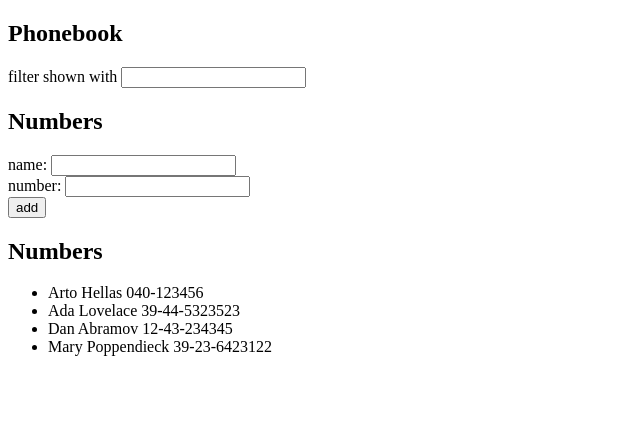
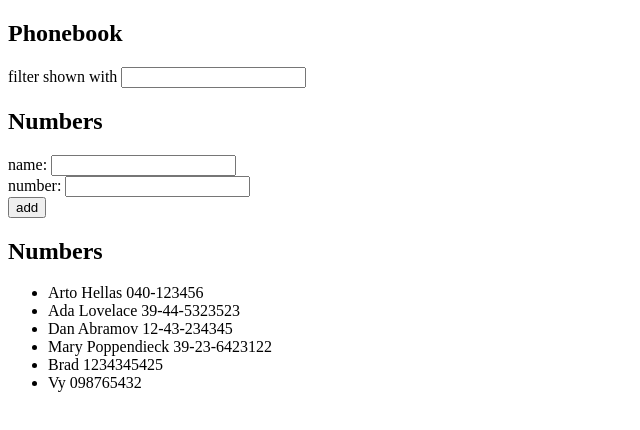
Before and after one commit to BradGrensewich/fullstackopen-exercises, a React (Vite) app in the folder 2/phonebook/: page / in a window 1280 px wide. Shown: the top 430 px of the page, without its empty margins (0-640 px from the left). Built offline with nearby package versions, Linux system fonts and the light colour scheme; data requests are answered from the project's data file.

Commit message:
exercises 2.12 and 2.13

```diff
--- a/2/phonebook/db.json
+++ b/2/phonebook/db.json
@@ -1,5 +1,5 @@
 {
-    "persons":[
+  "persons": [
     {
       "name": "Arto Hellas",
       "number": "040-123456",
@@ -19,6 +19,16 @@
       "name": "Mary Poppendieck",
       "number": "39-23-6423122",
       "id": "4"
+    },
+    {
+      "id": "032d",
+      "name": "Brad",
+      "number": "1234345425"
+    },
+    {
+      "id": "ca01",
+      "name": "Vy",
+      "number": "098765432"
     }
   ]
 }
--- a/2/phonebook/src/App.jsx
+++ b/2/phonebook/src/App.jsx
@@ -1,5 +1,5 @@
 import { useState, useEffect } from 'react';
-import axios from 'axios';
+import personServices from './services/persons';
 
 const Filter = ({ onChange, searchFilter }) => {
 	return (
@@ -60,9 +60,14 @@ const App = () => {
 	const [searchFilter, setSearchFilter] = useState('');
 
 	useEffect(() => {
-		axios.get('http://localhost:3001/persons').then((response) => {
-			setPersons(response.data);
-		});
+		personServices
+			.getAll()
+			.then((initialList) => {
+				setPersons(initialList);
+			})
+			.catch((error) => {
+				console.log('initial fetch failed', error);
+			});
 	}, []);
 
 	const addPerson = (event) => {
@@ -71,6 +76,14 @@ const App = () => {
 			alert(`${newName} is already added to phonebook`);
 			return;
 		}
+		personServices
+			.create({ name: newName, number: newNumber })
+			.then((returnedPerson) => {
+				setPersons(persons.concat(returnedPerson));
+			})
+			.catch((error) => {
+				console.log('adding to server failed', error);
+			});
 		setPersons(
 			persons.concat({
 				name: newName,
--- /dev/null
+++ b/2/phonebook/src/services/persons.js
@@ -0,0 +1,14 @@
+import axios from 'axios';
+const baseUrl = 'http://localhost:3001/persons';
+
+const getAll = () => {
+	const req = axios.get(baseUrl);
+	return req.then((res) => res.data);
+};
+
+const create = (newPerson) => {
+	const req = axios.post(baseUrl, newPerson);
+	return req.then((res) => res.data);
+};
+
+export default { getAll, create };
```
Lines whose indentation alone changed are shown as unchanged.
